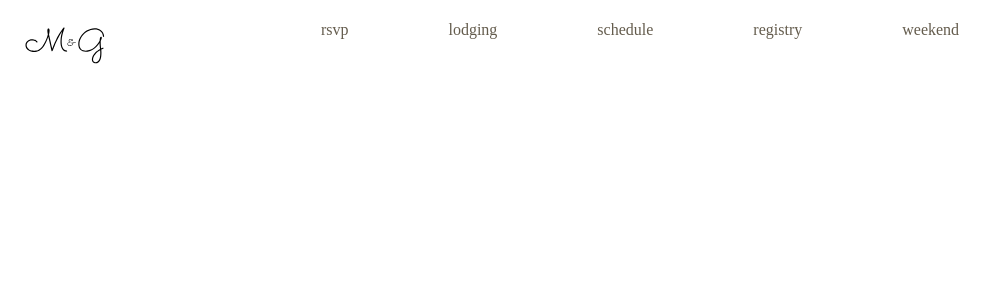
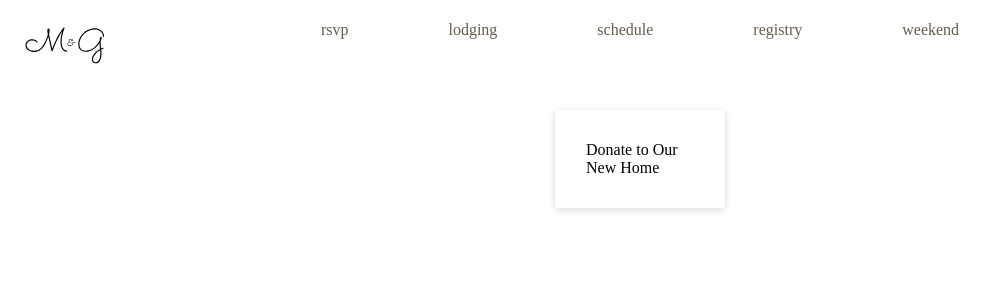
Before and after one commit to GrantEadie/m-g-wedding, a React (Create React App) app: page /registry in a window 1280 px wide. Shown: the top 300 px of the page, without its empty margins (0-996 px from the left). Built offline with nearby package versions, Linux system fonts and the light colour scheme; a web font is replaced by a local one.

Commit message:
try out the stripe.

```diff
--- a/package.json
+++ b/package.json
@@ -18,6 +18,7 @@
     "react-redux-firebase": "^3.11.0",
     "react-router-dom": "^6.2.2",
     "react-scripts": "^4.0.3",
+    "stripe": "^8.212.0",
     "styled-components": "^5.3.3",
     "web-vitals": "^1.1.2"
   },
--- /dev/null
+++ b/src/comps/registry/Card.js
@@ -0,0 +1,36 @@
+import styled from "styled-components";
+
+const Container = styled.div`
+  transition: all 0.2s ease;
+  padding: 20px;
+  width: 10%;
+  border-radius: 3px;
+  box-shadow: rgba(0, 0, 0, 0.15) 0px 2px 8px;
+  color: black;
+  margin: 10px;
+  border: 1px solid transparent;
+  cursor: pointer;
+  &:hover {
+    border: 1px solid lightgrey;
+    box-shadow: rgba(0, 0, 0, 0.3) 0px 2px 8px;
+  }
+`;
+
+const Body = styled.div``;
+
+const Title = styled.div`
+  padding: 10px;
+  color: black;
+`;
+
+const Card = ({ item, redirectToCheckout, isLoading }) => {
+  return (
+    <Container onClick={redirectToCheckout}>
+      <Body>
+        <Title>{isLoading ? "Loading..." : item.title}</Title>
+      </Body>
+    </Container>
+  );
+};
+
+export default Card;
--- a/src/comps/registry/Checkout.js
+++ b/src/comps/registry/Checkout.js
@@ -1,5 +1,13 @@
 import { useState } from "react";
 import { loadStripe } from "@stripe/stripe-js";
+import Card from "./Card";
+import styled from "styled-components";
+
+const Container = styled.div`
+  width: 100%;
+  display: flex;
+  justify-content: center;
+`;
 
 let stripePromise;
 
@@ -15,8 +23,12 @@ const Checkout = () => {
   const [stripeError, setStripeError] = useState(null);
   const [isLoading, setLoading] = useState(false);
   const item = {
-    price: "price_1KiMMaBxxlJCXXw17wWdTZsf",
+    price: "price_1KiPRmBxxlJCXXw1YZwmxtPl",
     quantity: 1,
+  };
+
+  const article = {
+    title: "Donate to Our New Home",
   };
 
   const checkoutOptions = {
@@ -31,6 +43,7 @@ const Checkout = () => {
     console.log("redirectToCheckout");
 
     const stripe = await getStripe();
+
     const { error } = await stripe.redirectToCheckout(checkoutOptions);
     console.log("Stripe checkout error", error);
 
@@ -41,27 +54,13 @@ const Checkout = () => {
   if (stripeError) alert(stripeError);
 
   return (
-    <div className="checkout">
-      {/* <h1>Stripe Checkout</h1>
-      <p className="checkout-title">Design+Code React Hooks Course</p>
-      <p className="checkout-description">
-        Learn how to build a website with React Hooks
-      </p>
-      <h1 className="checkout-price">$19</h1>
-
-      <button
-        className="checkout-button"
-        onClick={redirectToCheckout}
-        disabled={isLoading}
-      >
-        <div className="grey-circle">
-          <div className="purple-circle"></div>
-        </div>
-        <div className="text-container">
-          <p className="text">{isLoading ? "Loading..." : "Buy"}</p>
-        </div>
-      </button> */}
-    </div>
+    <Container>
+      <Card
+        redirectToCheckout={redirectToCheckout}
+        isLoading={isLoading}
+        item={article}
+      />
+    </Container>
   );
 };
 
```
Also changed, not shown: 2 other files (tests, documents, lock files or other folders).
